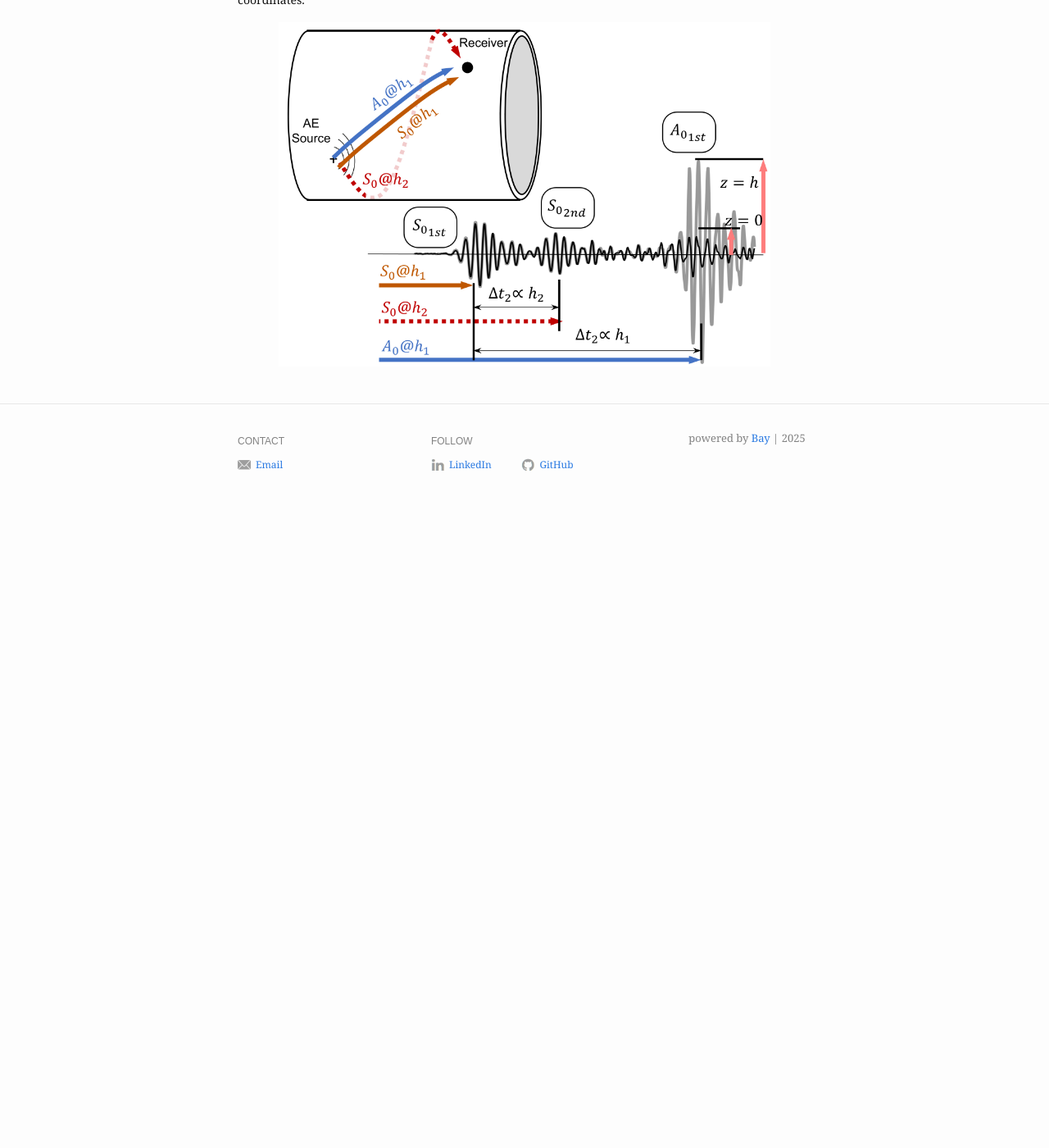
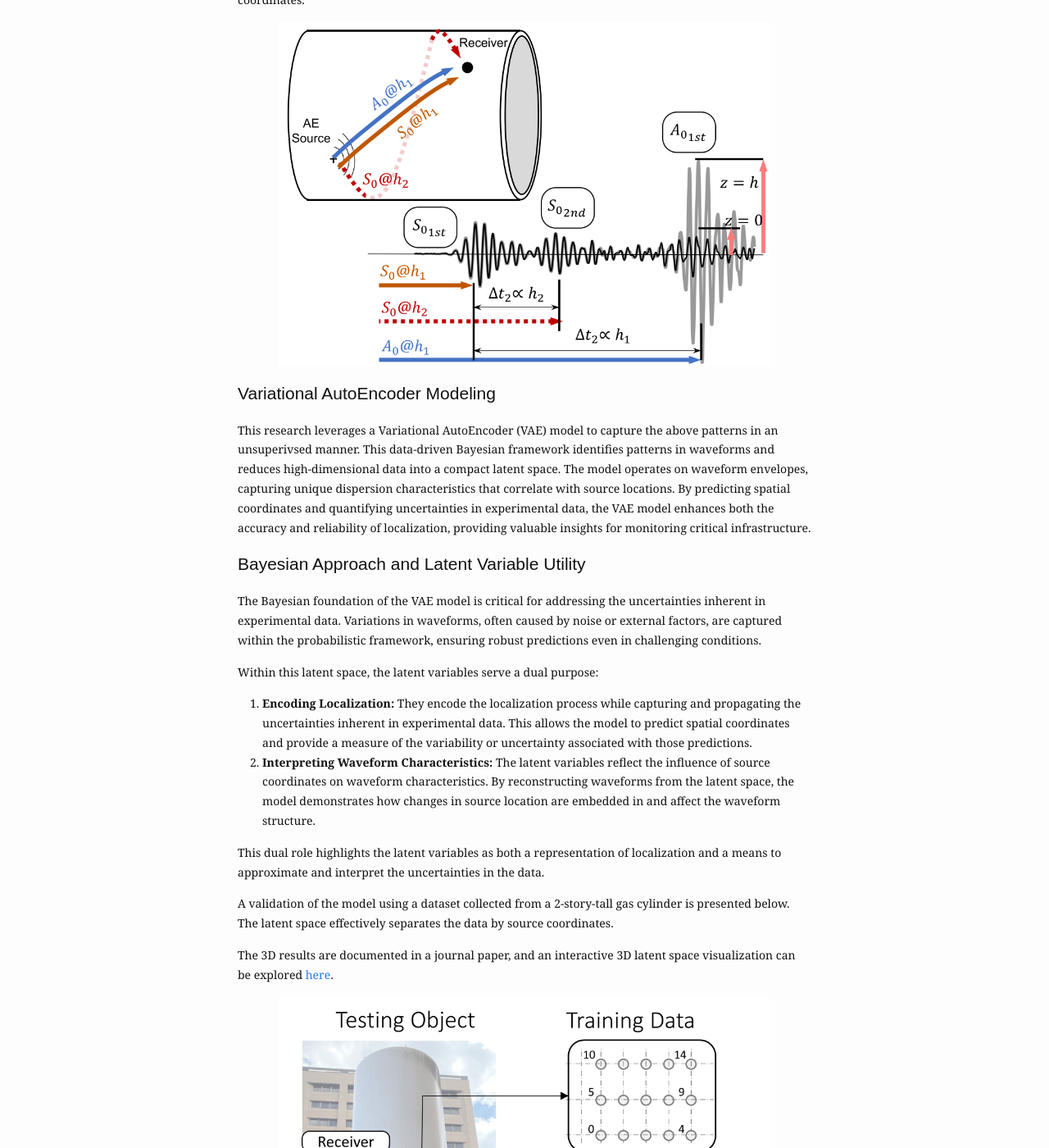
Before and after one commit to gwlee88004/gwlee88004.github.io, a Jekyll site: the page built from research.md, in a window 1280 px wide and 1400 px high, scrolled down 982 px. Shown: the whole window at 82% size. Built offline with Jekyll 4.4.1, drawn with Linux system fonts in a browser that asks for light colours; before the commit the page ends 1612 px from its top, so only the background shows below that.

Commit message:
Update research page

```diff
--- a/research.md
+++ b/research.md
@@ -22,3 +22,23 @@ And here's the cool part: in a hollow cylinder, the "plate" has no boundary, mea
 As a result, **energy arrives at a receiver with time delays corresponding to the unique combination of path lengths**, making the waveform distinctive for each source location. The figure below illustrates how path lengths and mode arrivals contribute to the waveform's uniqueness relative to the source coordinates.
 
 <img src="assets\img\content\vae\waveforms.jpg" alt="helical paths figure" style="display: block; margin: 0 auto;max-width: 600px" />
+
+## Variational AutoEncoder Modeling
+
+This research leverages a Variational AutoEncoder (VAE) model to capture the above patterns in an unsuperivsed manner. This data-driven Bayesian framework identifies patterns in waveforms and reduces high-dimensional data into a compact latent space. The model operates on waveform envelopes, capturing unique dispersion characteristics that correlate with source locations. By predicting spatial coordinates and quantifying uncertainties in experimental data, the VAE model enhances both the accuracy and reliability of localization, providing valuable insights for monitoring critical infrastructure.
+
+## Bayesian Approach and Latent Variable Utility
+
+The Bayesian foundation of the VAE model is critical for addressing the uncertainties inherent in experimental data. Variations in waveforms, often caused by noise or external factors, are captured within the probabilistic framework, ensuring robust predictions even in challenging conditions.
+
+Within this latent space, the latent variables serve a dual purpose:
+1. **Encoding Localization:** They encode the localization process while capturing and propagating the uncertainties inherent in experimental data. This allows the model to predict spatial coordinates and provide a measure of the variability or uncertainty associated with those predictions.
+2. **Interpreting Waveform Characteristics:** The latent variables reflect the influence of source coordinates on waveform characteristics. By reconstructing waveforms from the latent space, the model demonstrates how changes in source location are embedded in and affect the waveform structure.
+
+This dual role highlights the latent variables as both a representation of localization and a means to approximate and interpret the uncertainties in the data.
+
+A validation of the model using a dataset collected from a 2-story-tall gas cylinder is presented below. The latent space effectively separates the data by source coordinates.
+
+The 3D results are documented in a journal paper, and an interactive 3D latent space visualization can be explored [here](./_plot/latent_3d.html).
+
+<img src="assets\img\content\vae\result.jpg" alt="validation figure" style="display: block; margin: 0 auto;max-width: 600px" />
```
Also changed, not shown: assets/img/content/vae/result.jpg (added).
